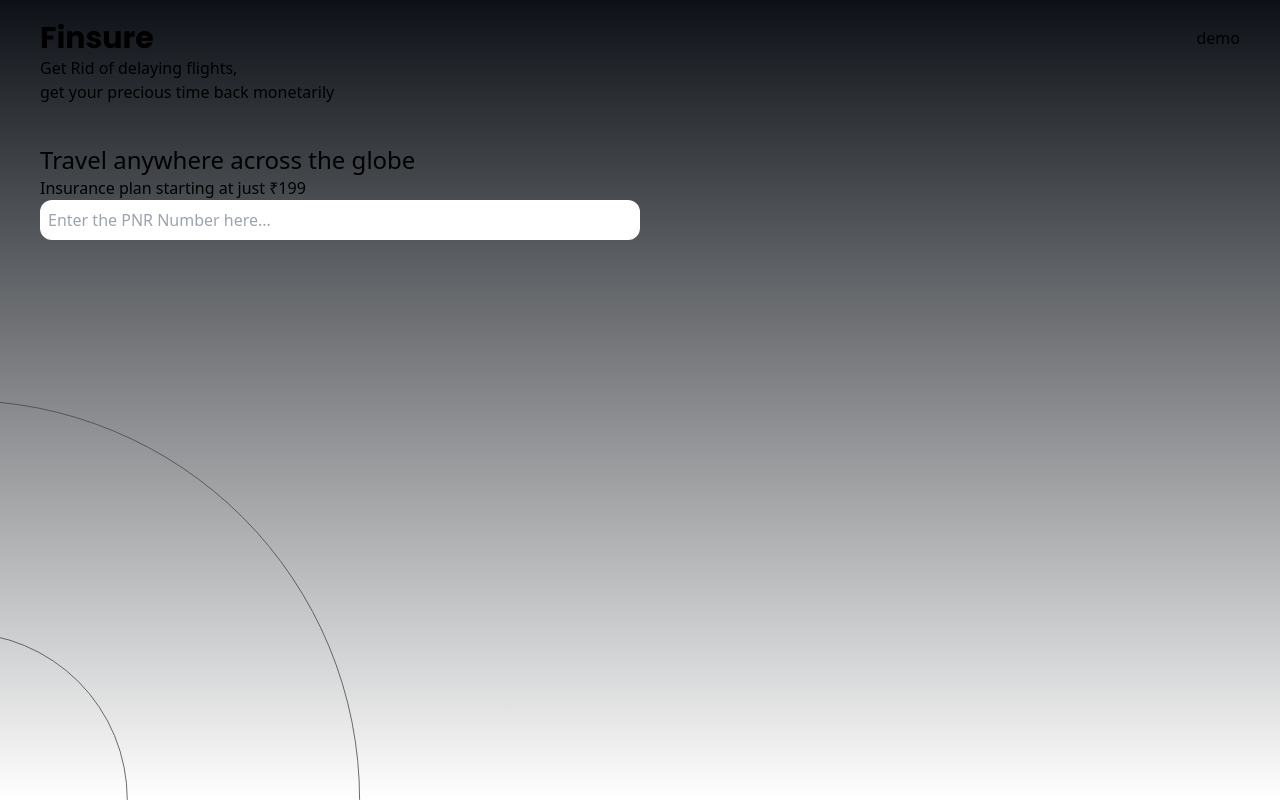
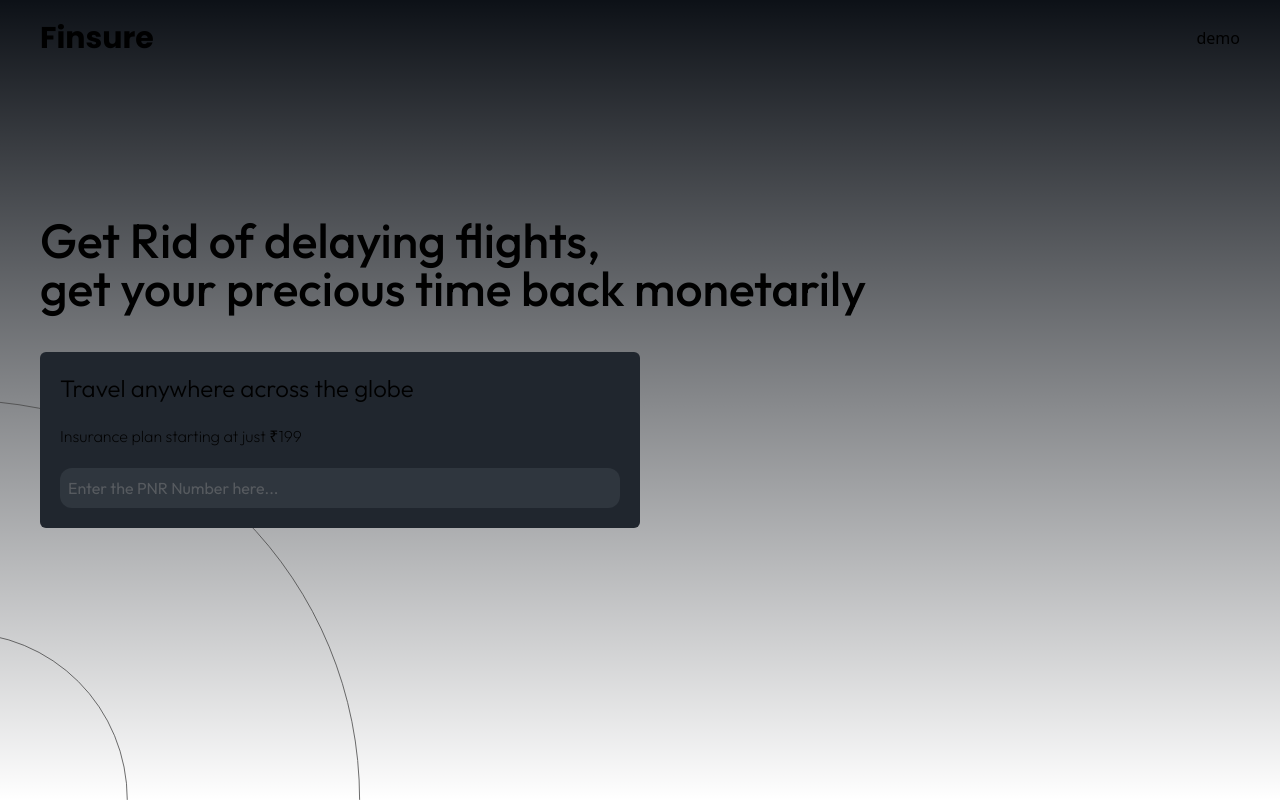
Before and after one commit to hashfx/moi-flight-insurance, a Next.js app in the folder frontend/: page / in a window 1280 px wide. Built offline with nearby package versions, Linux system fonts and the light colour scheme; what js-moi-sdk would draw is missing.

Commit message:
pushing after resolution

```diff
--- a/frontend/tailwind.config.ts
+++ b/frontend/tailwind.config.ts
@@ -2,7 +2,7 @@ import type { Config } from "tailwindcss";
 
 const config: Config = {
   content: [
-		"./src/pages/**/*.{js,ts,jsx,tsx,mdx}",
+    "./src/**/*.{js,ts,jsx,tsx,mdx}",
     "./src/components/**/*.{js,ts,jsx,tsx,mdx}",
     "./src/app/**/*.{js,ts,jsx,tsx,mdx}",
   ],
```
Lines whose indentation alone changed are shown as unchanged.
